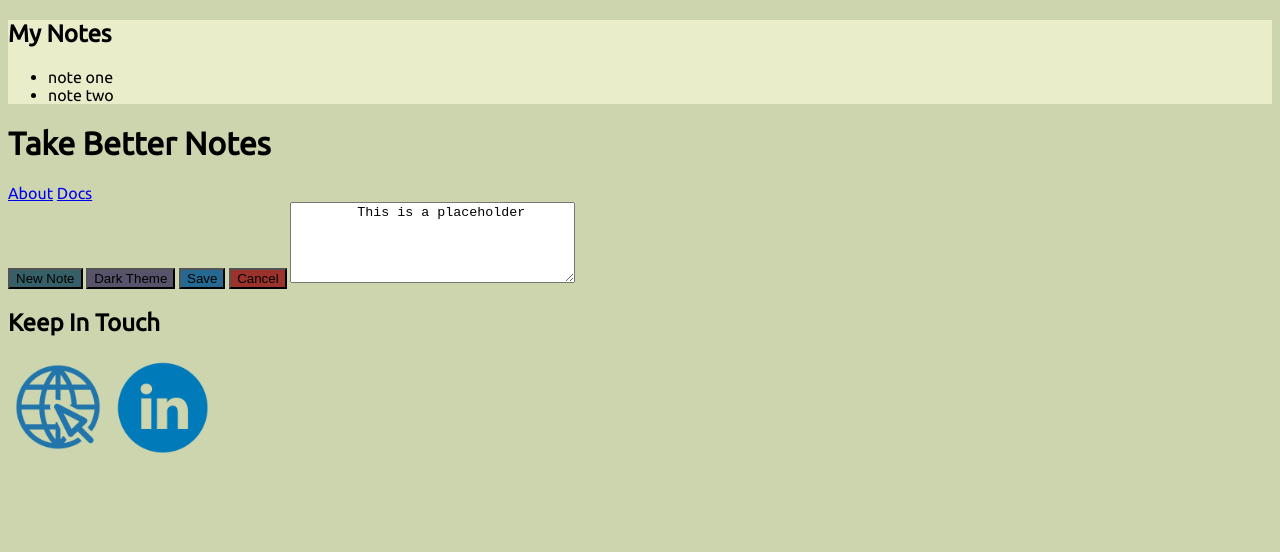
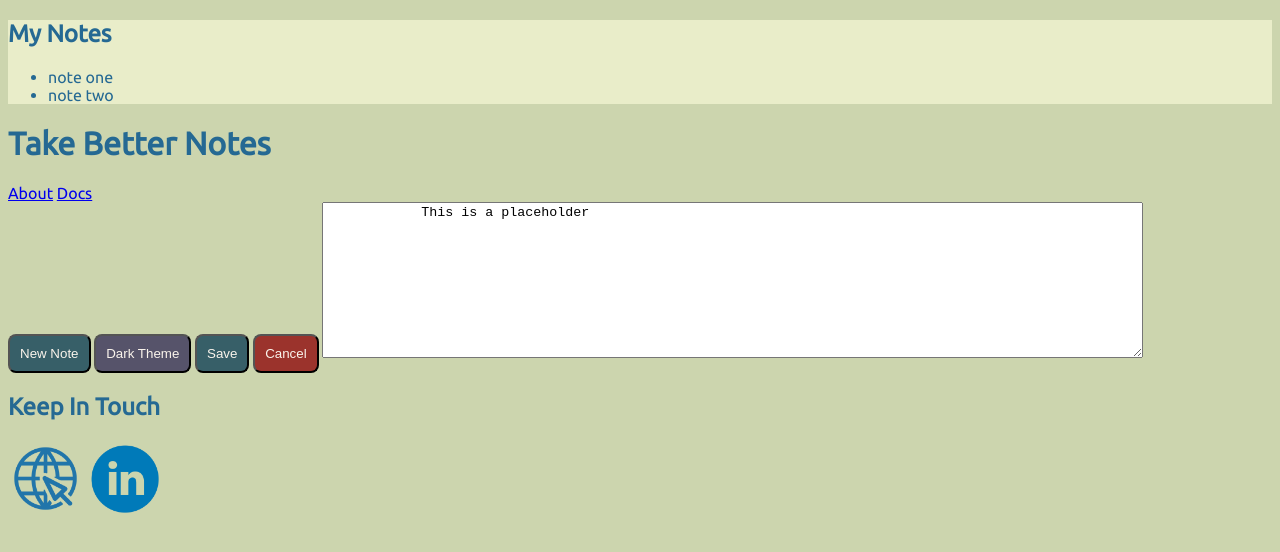
Before and after one commit to QuestionableAtBest/ACIT1620Assignment1, a plain HTML site: page index.html in a window 1280 px wide. Drawn offline with Linux system fonts and the light colour scheme.

Commit message:
Changed image sizing and textbox size in html, adjusted buttons to match image

```diff
--- a/css/stylesheet.css
+++ b/css/stylesheet.css
@@ -1,6 +1,7 @@
 body{
     font-family: 'Ubuntu', sans-serif;
     background-color: #CCD5AE;
+    color:#256993;
 }
 
 aside{
@@ -15,9 +16,15 @@ aside{
 }
 
 .Save{
-    background-color: #256993;
+    background-color: #375F68;
 }
 
 .Cancel{
     background-color: #9B332C;
 }
+
+button{
+    border-radius: 8px;
+    padding: 10px;
+    color:#FAF4EC;
+}
--- a/index.html
+++ b/index.html
@@ -41,14 +41,14 @@
             Cancel
         </button>
         <textarea id="textbox"
-                rows="5" cols="33">
-        This is a placeholder
+                rows="10" cols="100">
+            This is a placeholder
         </textarea>
     </main>
     <footer>
         <h2>Keep In Touch</h2>
-        <a href = "https://www.google.ca"><img src="images/internet.webp" height="100" width="100"></a>
-        <a href = "https://www.google.ca"><img src="images/linkedin.webp" height="100" width="100"></a>
+        <a href = "https://www.google.ca"><img src="images/internet.webp" height="75" width="75"></a>
+        <a href = "https://www.google.ca"><img src="images/linkedin.webp" height="75" width="75"></a>
     </footer>
 </body>
 </html>
```
